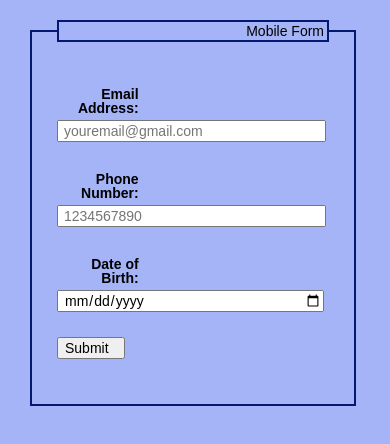
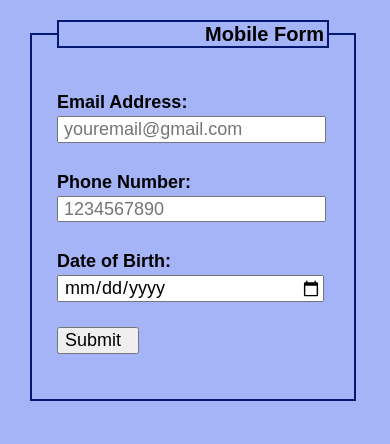
Before and after one commit to dkolov84/itmd362_lab2, a plain HTML site: page index.html in a window 390 px wide. Drawn offline with Linux system fonts and the light colour scheme.

Commit message:
adjusting font size for mobile

```diff
--- a/screen.css
+++ b/screen.css
@@ -231,7 +231,7 @@ body {
 fieldset {
   padding: 25px;
   margin-left: 5px;
-  font-size: 14px;
+  font-size: 18px;
   font-family: Arial, sans-serif;
   border: 2px solid blue;
   border-color: #03186E;
@@ -241,8 +241,9 @@ legend {
   padding: 2px 3px;
   border: 2px solid blue;
   border-color: #03186E;
-  font-size: 14px;
+  font-size: 20px;
   text-align: right;
+  font-weight: bold;
 }
 
 p {
@@ -265,7 +266,7 @@ label {
 
 input[type=submit] {
   text-align: left;
-  width: 25%;
+  width: 30%;
 }
 
 input[type=email] {
@@ -295,6 +296,11 @@ input[type=date] {
     float: none;
   }
 
+  label {
+    width: 100%;
+    text-align: left;
+  }
+
   form > fieldset {
     width: 80%;
     float: none;
```
